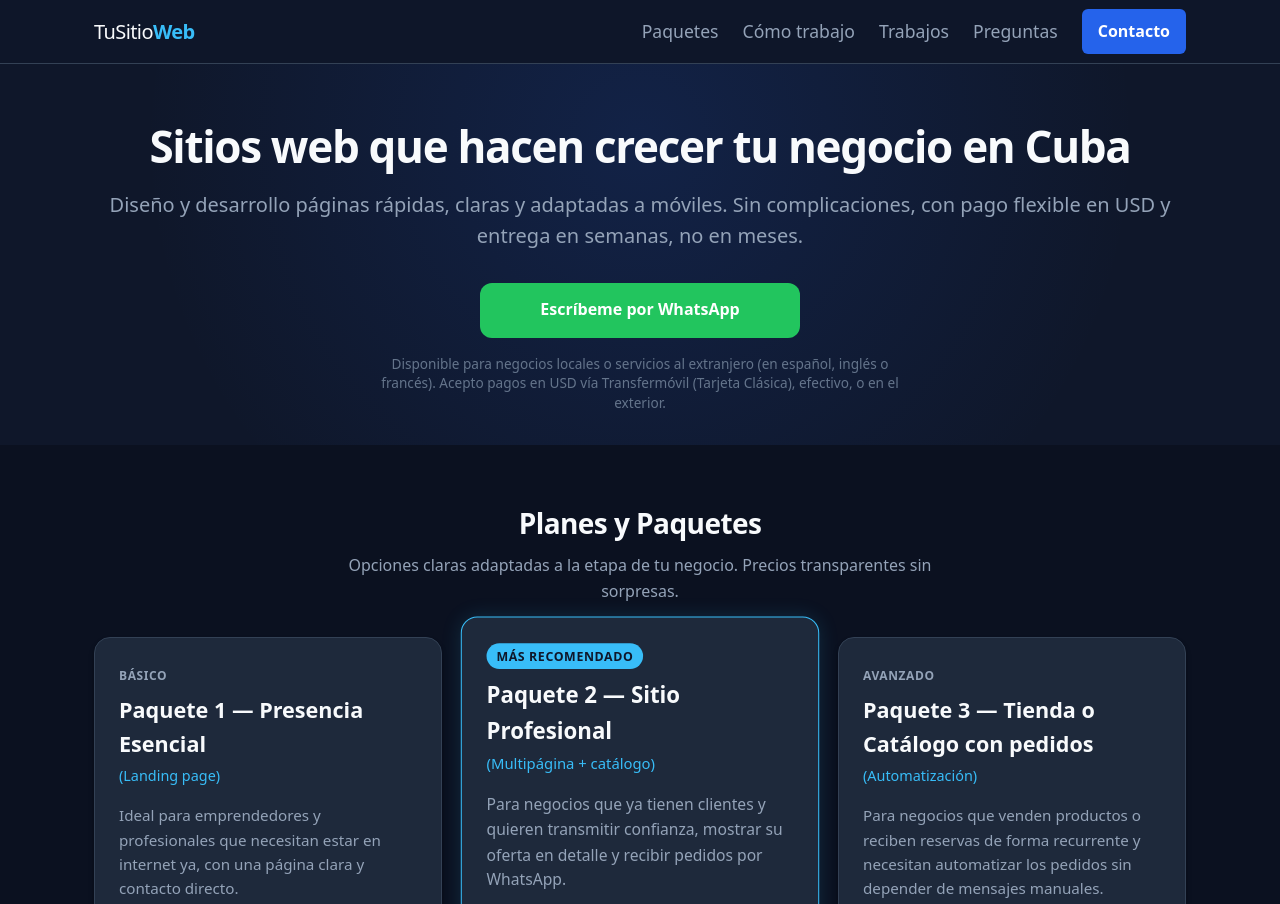
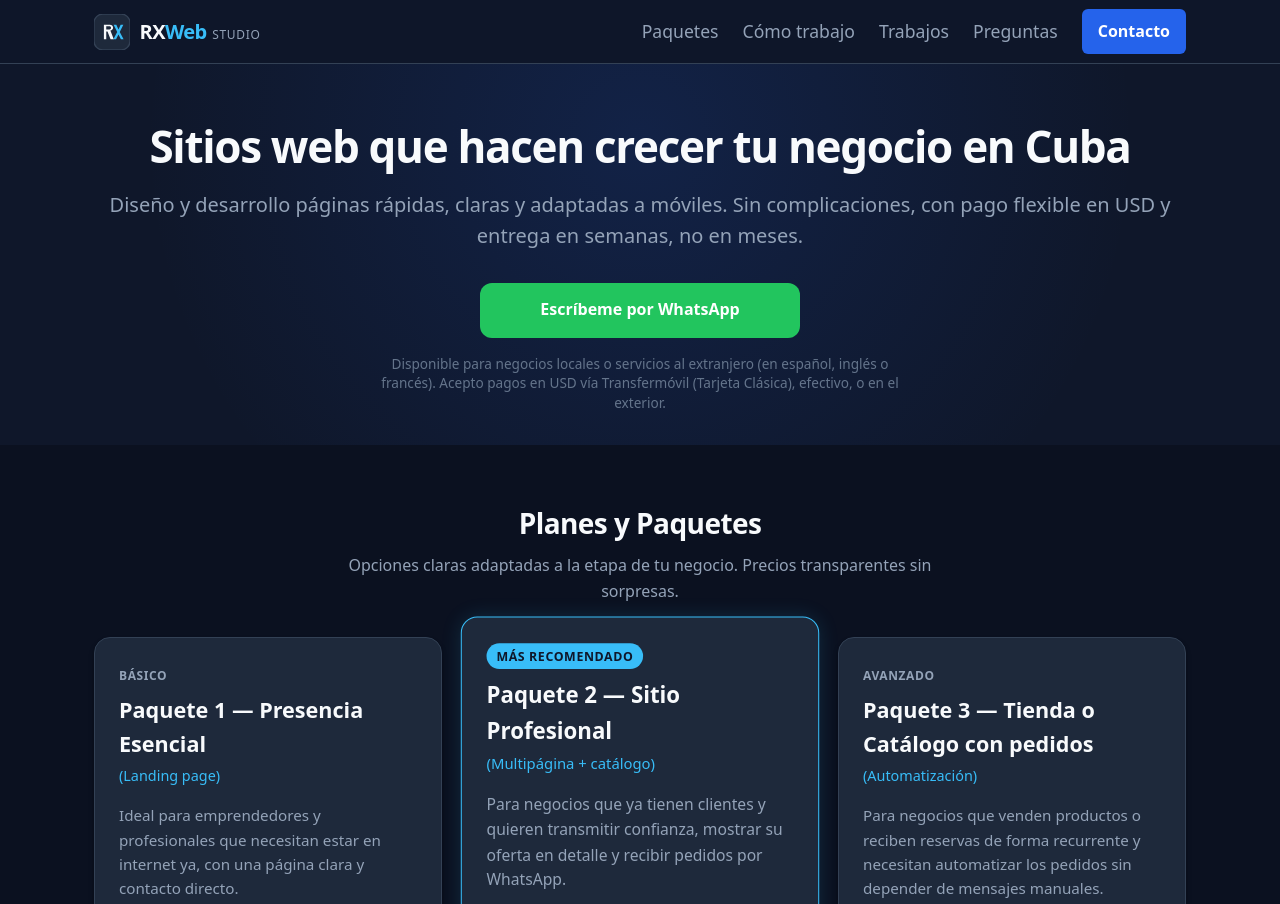
Before and after one commit to RAMIR007/Sitio-de-presentaci-n-y-venta-de-servicios-web--Cuba-, a plain HTML site: page index.html in a window 1280 px wide. Shown: the top 904 px of the page. Drawn offline with Linux system fonts and the light colour scheme.

Commit message:
feat: create comprehensive CSS stylesheet and update HTML index structure for web services agency in Cuba

```diff
--- a/css/styles.css
+++ b/css/styles.css
@@ -190,14 +190,40 @@ ul {
   height: 100%;
 }
 
+.logo {
+  display: inline-flex;
+  align-items: center;
+  gap: 0.6rem;
+  text-decoration: none;
+}
+
+.logo-icon {
+  width: 36px;
+  height: 36px;
+  flex-shrink: 0;
+  display: block;
+}
+
 .logo-text {
   font-size: 1.25rem;
+  font-weight: 700;
   color: var(--color-text-main);
   letter-spacing: -0.03em;
+  display: flex;
+  align-items: baseline;
 }
 
-.logo-text strong {
+.logo-text .logo-highlight {
   color: var(--color-accent);
+}
+
+.logo-text .logo-tag {
+  font-size: 0.75rem;
+  font-weight: 500;
+  color: var(--color-text-muted);
+  margin-left: 0.35rem;
+  text-transform: uppercase;
+  letter-spacing: 0.06em;
 }
 
 /* Botón hamburguesa */
--- a/index.html
+++ b/index.html
@@ -21,8 +21,14 @@
   <!-- Header / Barra de Navegación -->
   <header class="header">
     <div class="container header-container">
-      <a href="#hero" class="logo">
-        <span class="logo-text">TuSitio<strong>Web</strong></span>
+      <a href="#hero" class="logo" aria-label="RX Web Studio - Inicio">
+        <!-- Isotipo SVG moderno y ultraligero RX -->
+        <svg class="logo-icon" viewBox="0 0 40 40" fill="none" xmlns="http://www.w3.org/2000/svg">
+          <rect width="40" height="40" rx="10" fill="#1E293B" stroke="#334155" stroke-width="1.5"/>
+          <path d="M11 28V12H17.5C19.7 12 21.2 13.3 21.2 15.2C21.2 16.9 20 18 18.2 18.3L22 28H18.4L15 19.5H13.6V28H11ZM13.6 17.2H17.2C18.2 17.2 18.9 16.5 18.9 15.3C18.9 14.2 18.2 13.5 17.2 13.5H13.6V17.2Z" fill="#F8FAFC"/>
+          <path d="M21.5 28L25.8 20L21.8 12H24.8L27.2 17.2L29.6 12H32.6L28.6 20L32.9 28H29.9L27.2 22.8L24.5 28H21.5Z" fill="#38BDF8"/>
+        </svg>
+        <span class="logo-text">RX<span class="logo-highlight">Web</span><span class="logo-tag">Studio</span></span>
       </a>
 
       <!-- Botón menú móvil (mejora progresiva accesible) -->
@@ -445,7 +451,7 @@
   <!-- Footer -->
   <footer class="footer">
     <div class="container footer-container">
-      <p class="footer-copy">&copy; 2026 TuSitioWeb. Sitios web rápidos y funcionales en Cuba.</p>
+      <p class="footer-copy">&copy; 2026 RX Web Studio. Sitios web rápidos y funcionales en Cuba.</p>
       <p class="footer-links">
         <a href="#hero">Volver arriba ↑</a>
       </p>
```
